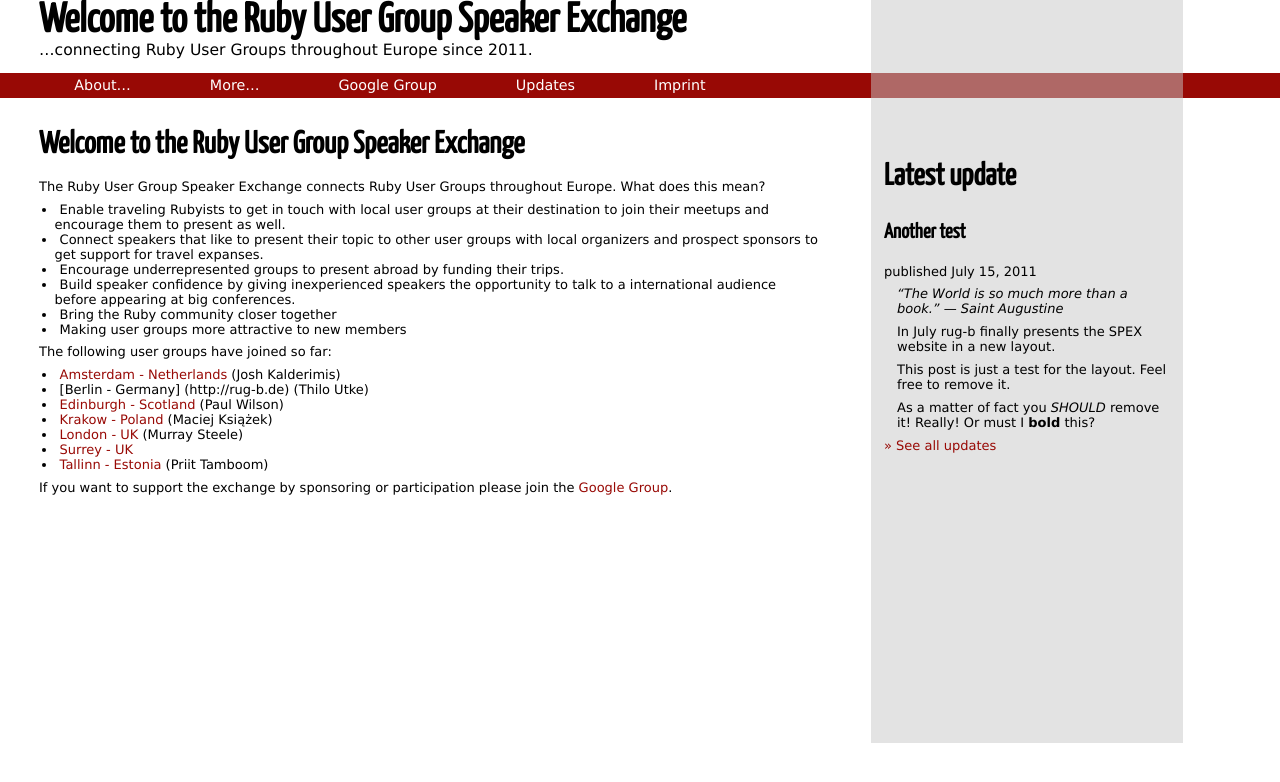
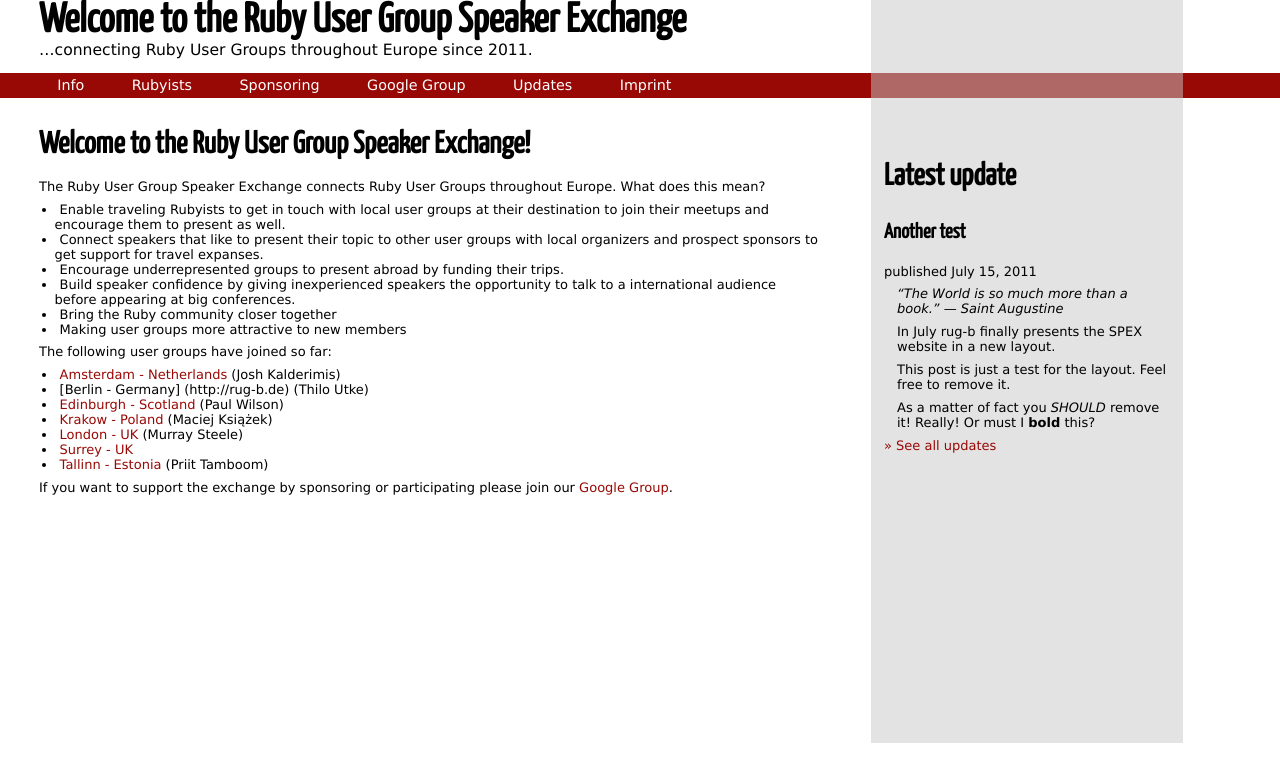
Before and after one commit to thilo/speakerexchange, a Jekyll site: the page built from index.md, in a window 1280 px wide. Shown: the top 782 px of the page. Built offline with Jekyll 4.4.1, drawn with Linux system fonts in a browser that asks for light colours.

Commit message:
Text changes: splits "more" text into two parts.

```diff
--- a/_layouts/default.html
+++ b/_layouts/default.html
@@ -16,8 +16,9 @@
         <div class="slogan">…connecting Ruby User Groups throughout Europe since 2011.</div>
       </div>
       <ul id="navigation">
-        <li><a href="/">About…</a></li>
-        <li><a href="/more.html">More…</a></li>
+        <li><a href="/">Info</a></li>
+        <li><a href="/rubyists.html">Rubyists</a></li>
+        <li><a href="/sponsors.html">Sponsoring</a></li>
         <li><a href="http://groups.google.com/group/usergroup-speaker-exchange" target="_blank">Google Group</a></li>
         <li><a href="/archive.html">Updates</a></li>
         <li><a href="/imprint.html">Imprint</a></li>
--- a/css/src/site.scss
+++ b/css/src/site.scss
@@ -81,7 +81,8 @@
 
   li {
     display: inline;
-    padding-right: 2em;
+    padding-right: 1em;
+    padding-left: 0;
 
     a {
       color: white;
--- a/css/stylesheets/site.css
+++ b/css/stylesheets/site.css
@@ -104,9 +104,10 @@
 /* line 82, ../src/site.scss */
 ul#navigation li {
   display: inline;
-  padding-right: 2em;
+  padding-right: 1em;
+  padding-left: 0;
 }
-/* line 86, ../src/site.scss */
+/* line 87, ../src/site.scss */
 ul#navigation li a {
   color: white;
   padding-left: 1em;
@@ -115,21 +116,21 @@
   padding-bottom: 0.3em;
   text-decoration: none;
 }
-/* line 94, ../src/site.scss */
+/* line 95, ../src/site.scss */
 ul#navigation li a:hover {
   color: #980905;
   background: #fff;
 }
 
 /* The main content areaa */
-/* line 104, ../src/site.scss */
+/* line 105, ../src/site.scss */
 #main {
   width: 60em;
   padding-bottom: 2em;
 }
 
 /* sidebar */
-/* line 111, ../src/site.scss */
+/* line 112, ../src/site.scss */
 #sidebar {
   background: rgba(200, 200, 200, 0.5);
   position: absolute;
@@ -141,7 +142,7 @@
   height: 600px;
 }
 
-/* line 122, ../src/site.scss */
+/* line 123, ../src/site.scss */
 .warning {
   background: url("http://guides.rubyonrails.org/images/tab_yellow.gif") no-repeat scroll left top #fff9d8;
   border: medium none;
@@ -150,23 +151,23 @@
   padding: 1.25em 1.25em 1.25em 48px;
 }
 
-/* line 130, ../src/site.scss */
+/* line 131, ../src/site.scss */
 .warning a {
   color: #980905;
 }
 
 /* a single post */
-/* line 137, ../src/site.scss */
+/* line 138, ../src/site.scss */
 .post .content {
   margin-left: 1em;
 }
 
-/* line 142, ../src/site.scss */
+/* line 143, ../src/site.scss */
 .post h3 {
   display: inline-block;
 }
 
-/* line 146, ../src/site.scss */
+/* line 147, ../src/site.scss */
 .post .permalink {
   margin-left: 3em;
 }
--- a/index.md
+++ b/index.md
@@ -1,6 +1,6 @@
 ---
 layout: default
-title: Welcome to the Ruby User Group Speaker Exchange
+title: Welcome to the Ruby User Group Speaker Exchange!
 ---
 
 The Ruby User Group Speaker Exchange connects Ruby User Groups throughout Europe. What does this mean?
@@ -12,8 +12,6 @@
 * Bring the Ruby community closer together
 * Making user groups more attractive to new members
 
-
-
 The following user groups have joined so far:
 
 * [Amsterdam - Netherlands](http://amsterdam-rb.org/) (Josh Kalderimis)
@@ -24,6 +22,4 @@
 * [Surrey - UK](http://surreyrubyists.tumblr.com)
 * [Tallinn - Estonia](http://ruby.ee/en) (Priit Tamboom)
 
-
-
-If you want to support the exchange by sponsoring or participation please join the [Google Group](http://groups.google.com/group/usergroup-speaker-exchange).
+If you want to support the exchange by sponsoring or participating please join our [Google Group](http://groups.google.com/group/usergroup-speaker-exchange).
```
Also changed, not shown: other parts of _layouts/default.html (+1 -1 lines), more.md (deleted, +0 -44 lines), rubyists.md (added, +27 -0 lines), sponsors.md (added, +32 -0 lines).
